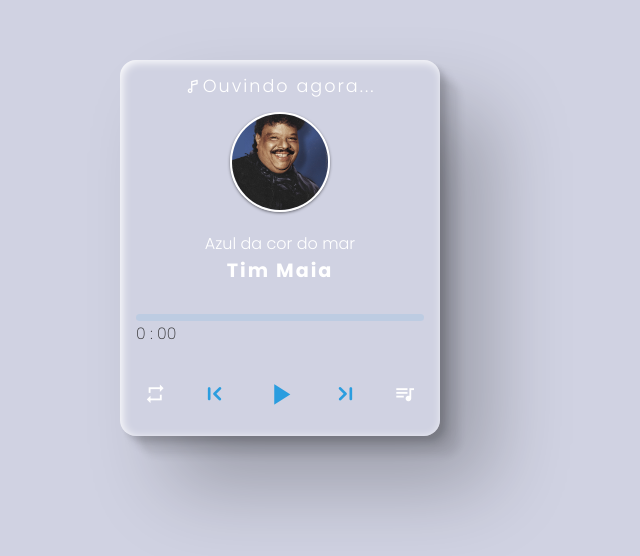
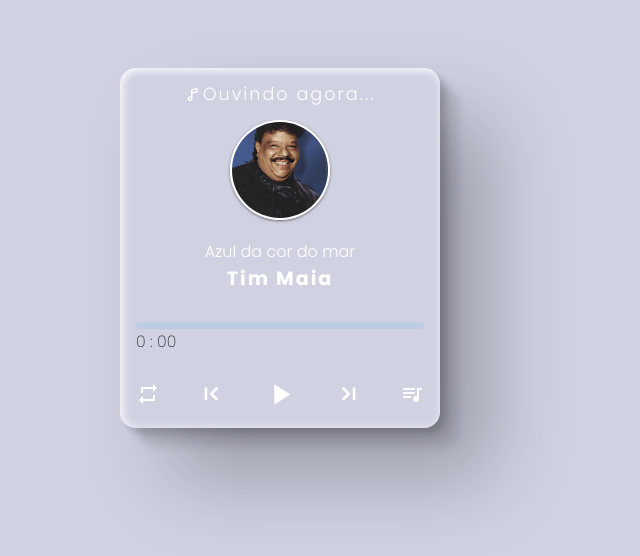
Before and after one commit to dev-marcioreis/music-player, a plain HTML site: page index.html in a window 1280 px wide. Shown: the part 152-708 px from the top of the page, without its empty margins (360-1000 px from the left). Drawn offline with nearby package versions, Linux system fonts and the light colour scheme.

Commit message:
Refatorando código

```diff
--- a/assets/css/style.css
+++ b/assets/css/style.css
@@ -101,7 +101,7 @@ body {
     height: .4rem;
     background: hsla(202, 74%, 52%, 0.11);
     border-radius: 1rem;
-    cursor: pointer;
+    cursor: default;
     margin-block-start: 2rem;
     margin-block-end: 3rem;
 }
@@ -125,25 +125,18 @@ body {
     display: flex;
     align-items: center;
     justify-content: space-between;
-    padding: .5rem;
+    padding: 0;
 }
 .player__controls i {
-    font-size: 1.4rem;
+    font-size: 1.5rem;
     color: var(--white-color);
     user-select: none;
     padding: 0;
 }
 .player__controls i:nth-child(2), .player__controls i:nth-child(4) {
     font-size: 2rem;
-    color: var(--blue-color);
-}
-.player__controls .play__pause {
-    width: 2.2rem;
 }
 .player__controls .play__pause i {
-    width: 2.2rem;
-    height: 2.2rem;
-    color: var(--blue-color);
     font-size: 2.2rem;
     cursor: pointer;
 }
--- a/assets/js/main.js
+++ b/assets/js/main.js
@@ -30,7 +30,7 @@ function loadMusic(indexNumb) {
 // Função para reproduzir a música
 function playMusic() {
     wrapper.classList.add('paused')
-    playPouseBtn.querySelector('i').innerText = 'paused'
+    playPouseBtn.querySelector('i').innerText = 'pause'
     mainAudio.play()
 }
 
```
